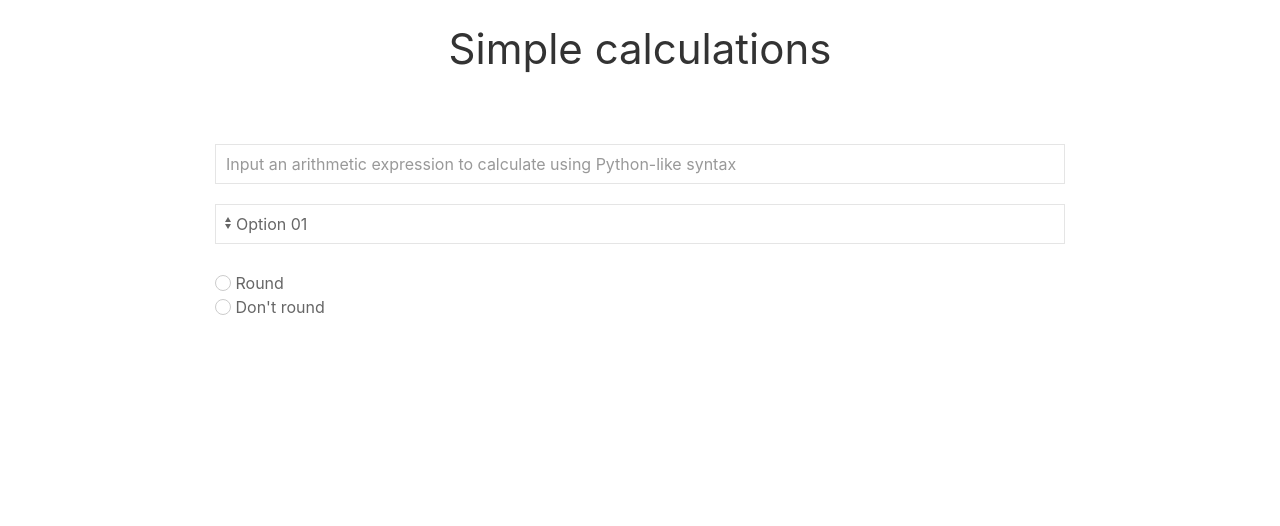
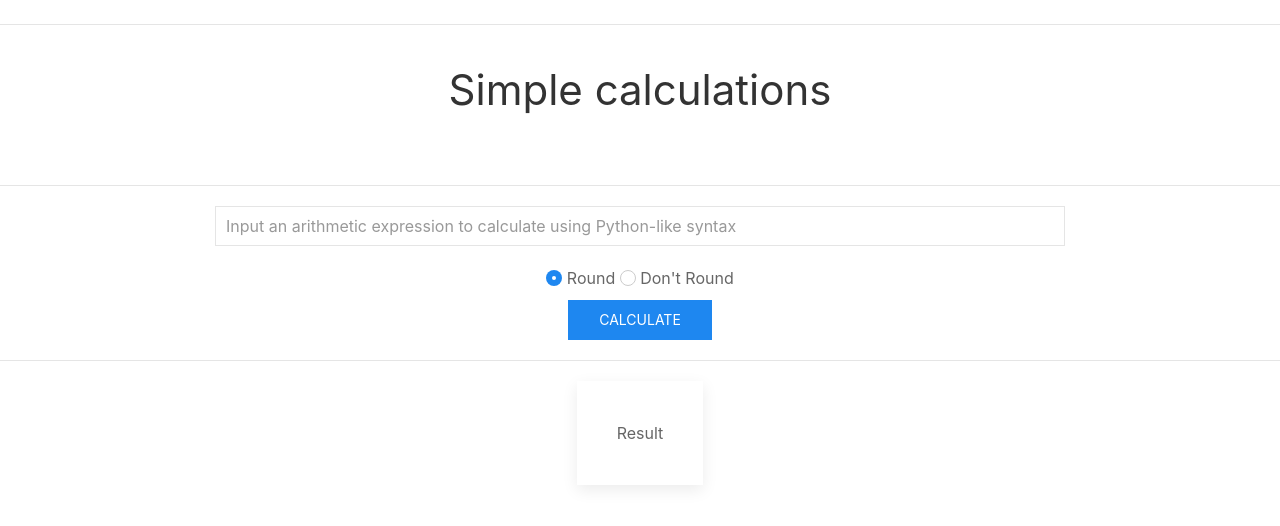
Before and after one commit to Marat-Shainurov/django_uikit_test, a Django app: template main/templates/main/index.html in a window 1280 px wide. Shown: the top 526 px of the page. Run offline with Django 4.2, Linux system fonts and the light colour scheme; the template is opened without the code that fills it, so the values that code supplies are empty; parts of the project's set-up code (start-up, migrations or seed data) failed here and were passed over.

Commit message:
template update

```diff
--- a/main/templates/main/index.html
+++ b/main/templates/main/index.html
@@ -16,32 +16,32 @@
 <body>
 <br>
 <div align="center">
+    <hr>
     <h1>Simple calculations</h1>
 </div>
 
 <form class="uk-form-horizontal uk-margin-large">
 
     <div class="uk-margin">
+        <hr>
         <label class="uk-form-label" for="form-horizontal-text"></label>
         <div class="uk-form-controls">
-            <input class="uk-input" id="form-horizontal-text" type="text" placeholder="Input an arithmetic expression to calculate using Python-like syntax">
+            <input class="uk-input" id="form-horizontal-text" type="text" name="equation"
+                   placeholder="Input an arithmetic expression to calculate using Python-like syntax">
         </div>
     </div>
 
-    <div class="uk-margin">
-        <div class="uk-form-controls">
-            <select class="uk-select" id="form-horizontal-select">
-                <option>Option 01</option>
-                <option>Option 02</option>
-            </select>
-        </div>
+    <div align="center">
+        <p uk-margin>
+            <label><input class="uk-radio" type="radio" name="round" checked value="yes"> Round </label>
+            <label><input class="uk-radio" type="radio" name="round" value="no"> Don't Round </label><br>
+            <button type="submit" class="uk-button uk-button-primary">Calculate</button><br>
+        <hr>
     </div>
 
-    <div class="uk-margin">
-        <div class="uk-form-controls uk-form-controls-text">
-            <label><input class="uk-radio" type="radio" name="radio1"> Round </label><br>
-            <label><input class="uk-radio" type="radio" name="radio2"> Don't round </label>
-        </div>
+    <div class="uk-flex uk-flex-center">
+        <div class="uk-card uk-card-default uk-card-body">Result</div><br>
+        <hr>
     </div>
 
 </form>
```
